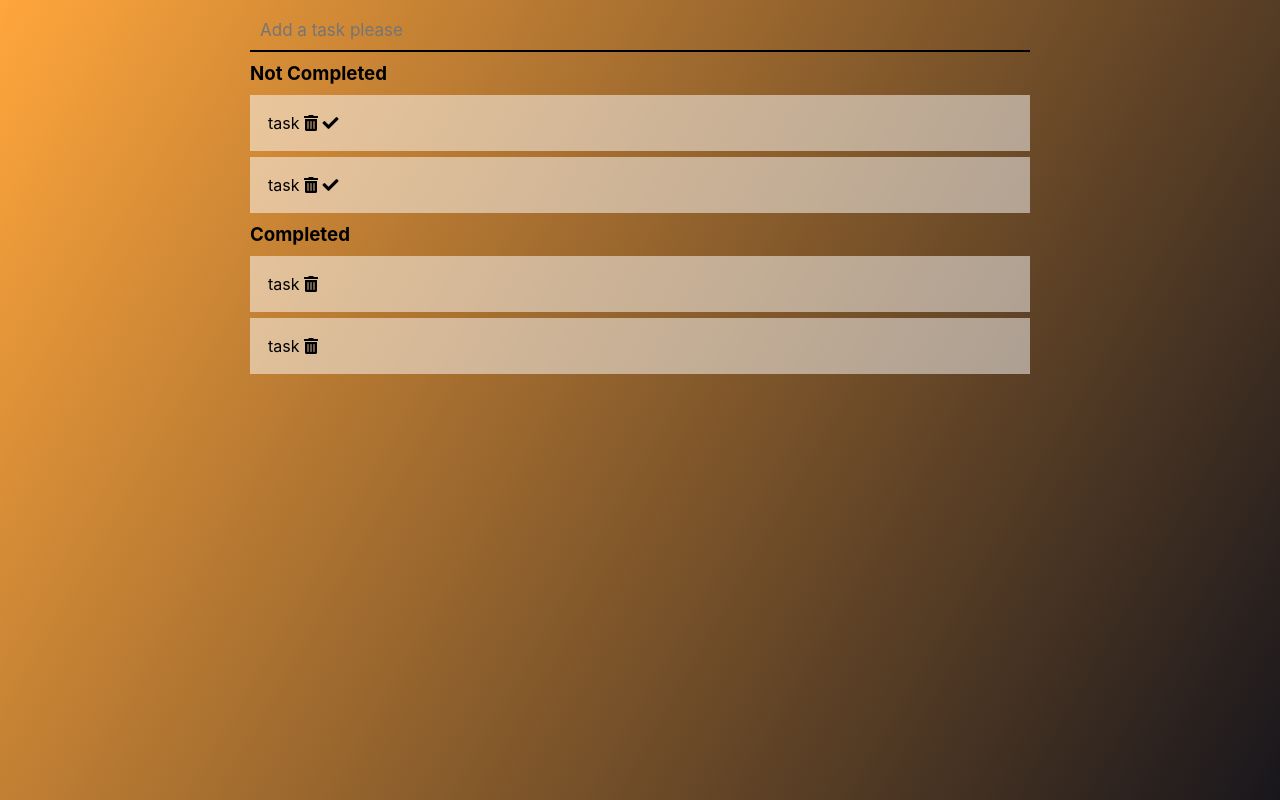
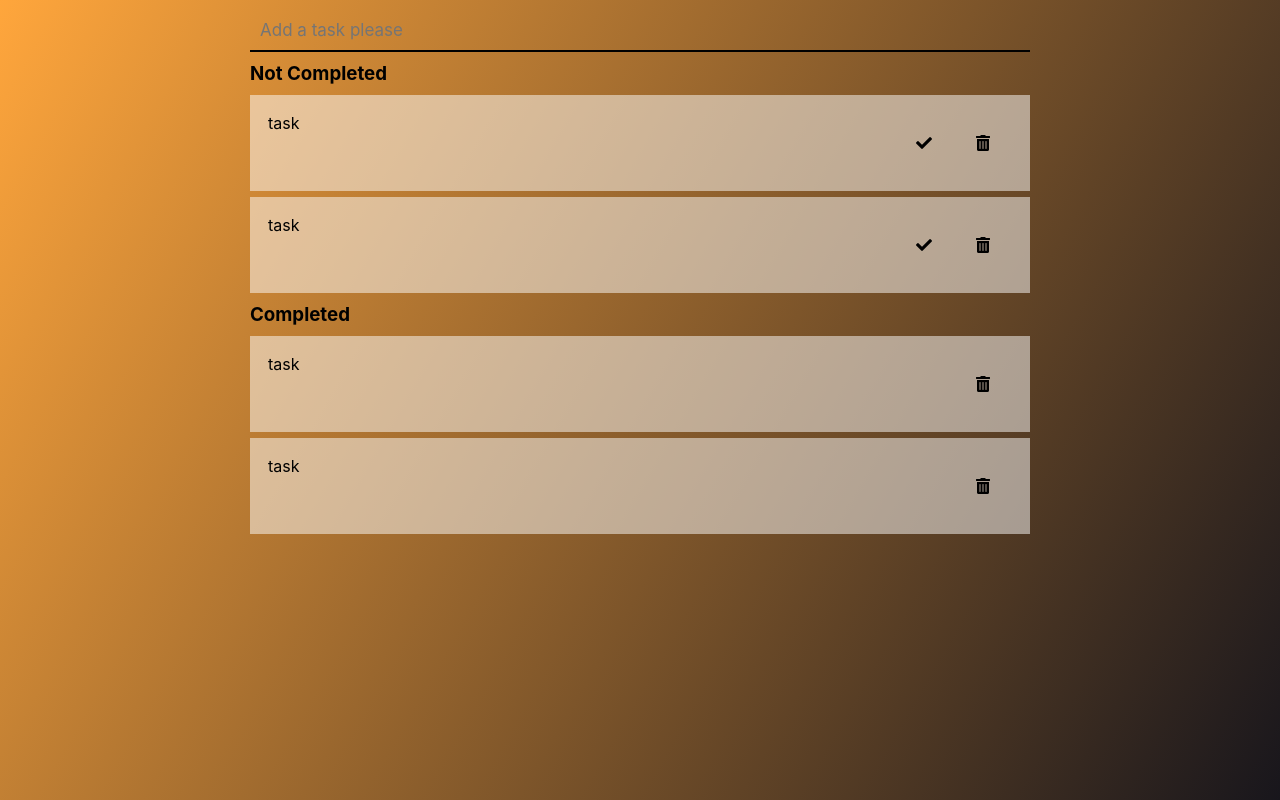
Before and after one commit to neilroy63/Day-Planner-CSS-JQuery, a plain HTML site: page index.html in a window 1280 px wide. Drawn offline with nearby package versions, Linux system fonts and the light colour scheme.

Commit message:
fix/updated css

```diff
--- a/assets/style.css
+++ b/assets/style.css
@@ -38,3 +38,9 @@ h3 {
     overflow:  hidden;
 
 }
+
+.task i {
+    float: right;
+    margin: 22px;
+    cursor: pointer;
+}
```
